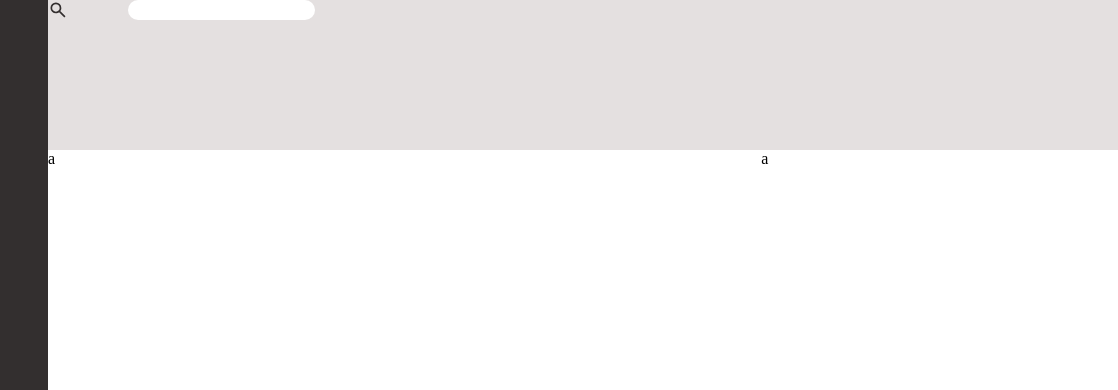
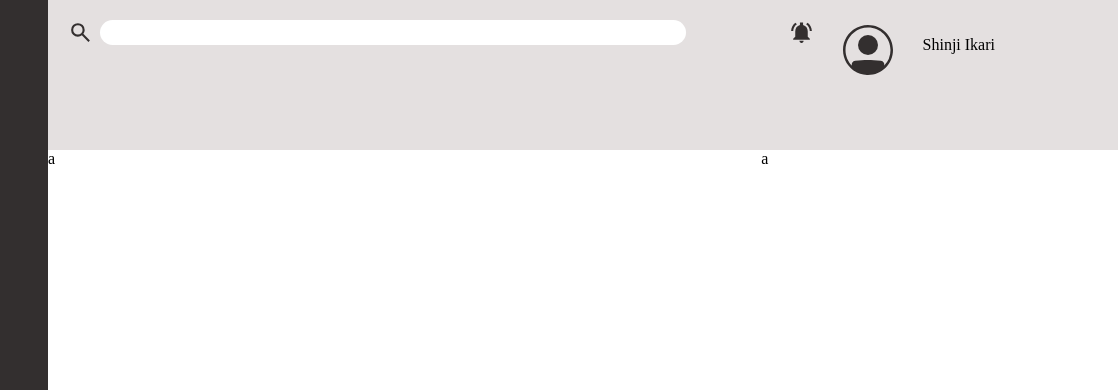
Before and after one commit to martinnvillar/odin-admin-dashboard, a plain HTML site: page index.html in a window 1280 px wide. Shown: the top 390 px of the page, 162-1280 px from the left. Drawn offline with Linux system fonts and the light colour scheme.

Commit message:
add search bar. need to work on the right side of the header

```diff
--- a/index.html
+++ b/index.html
@@ -91,9 +91,15 @@
         </div>
         <div class="top-bar">
             <div class="top-side">
-                <img src="img/search.svg" class="search-icon" alt="search icon">
-                <input type="text" class="search-bar" name="text-input">
-
+                <div class="search">
+                    <img src="img/search.svg" class="search-icon" alt="search icon">
+                    <input type="text" class="search-bar" name="text-input">
+                </div>
+                <div class="right-bar">
+                    <img src="img/notification.svg" class="notification-icon" alt="notification icon">
+                    <img src="img/profile-pic.svg" class="profile-picutre" id="right-pic" alt="profile picture">
+                    <p>Shinji Ikari</p>
+                </div>
             </div>
         </div>
         <div class="content-section">
--- a/styles.css
+++ b/styles.css
@@ -52,6 +52,7 @@ h1 {
 .top-bar {
     background-color: #e4e0e0;
     grid-column: 2 / 5;
+    padding: 20px;
 
 }
 
@@ -114,14 +115,18 @@ a:hover {
 }
 
 .search-icon {
-    height: 20px;
-    width: 20px;
+    height: 25px;
+    width: 25px;
+}
+
+.search-icon:hover {
+    cursor: pointer;
 }
 
 .top-side {
     display: grid;
-    grid-template-columns: repeat(12, 1fr);
-    grid-template-rows: repeat(8, 1fr);
+    grid-template-columns: repeat(10, 1fr);
+    grid-template-rows: repeat(2, 1fr);
 
 }
 
@@ -130,4 +135,35 @@ a:hover {
     padding-left: 8px;
     outline: none;
     border: none;
+    width: 600px;
+    height: 25px;
+    font-family: 'MyFont';
 }
+
+.search {
+    grid-column: 1/7;
+    display: flex;
+    gap: 7px;
+}
+
+.right-bar {
+    grid-column: 8/10;
+    display: flex;
+    flex-direction: row;
+    justify-content: space-between;
+}
+
+.notification-icon {
+    height: 25px;
+    width: 25px;
+}
+
+.notification-icon:hover {
+    cursor: pointer;
+}
+
+#right-pic {
+    height: 60px;
+    width: 60px;
+    margin-bottom: 100px;
+}
```
Also changed, not shown: img/profile-pic.svg (added).
